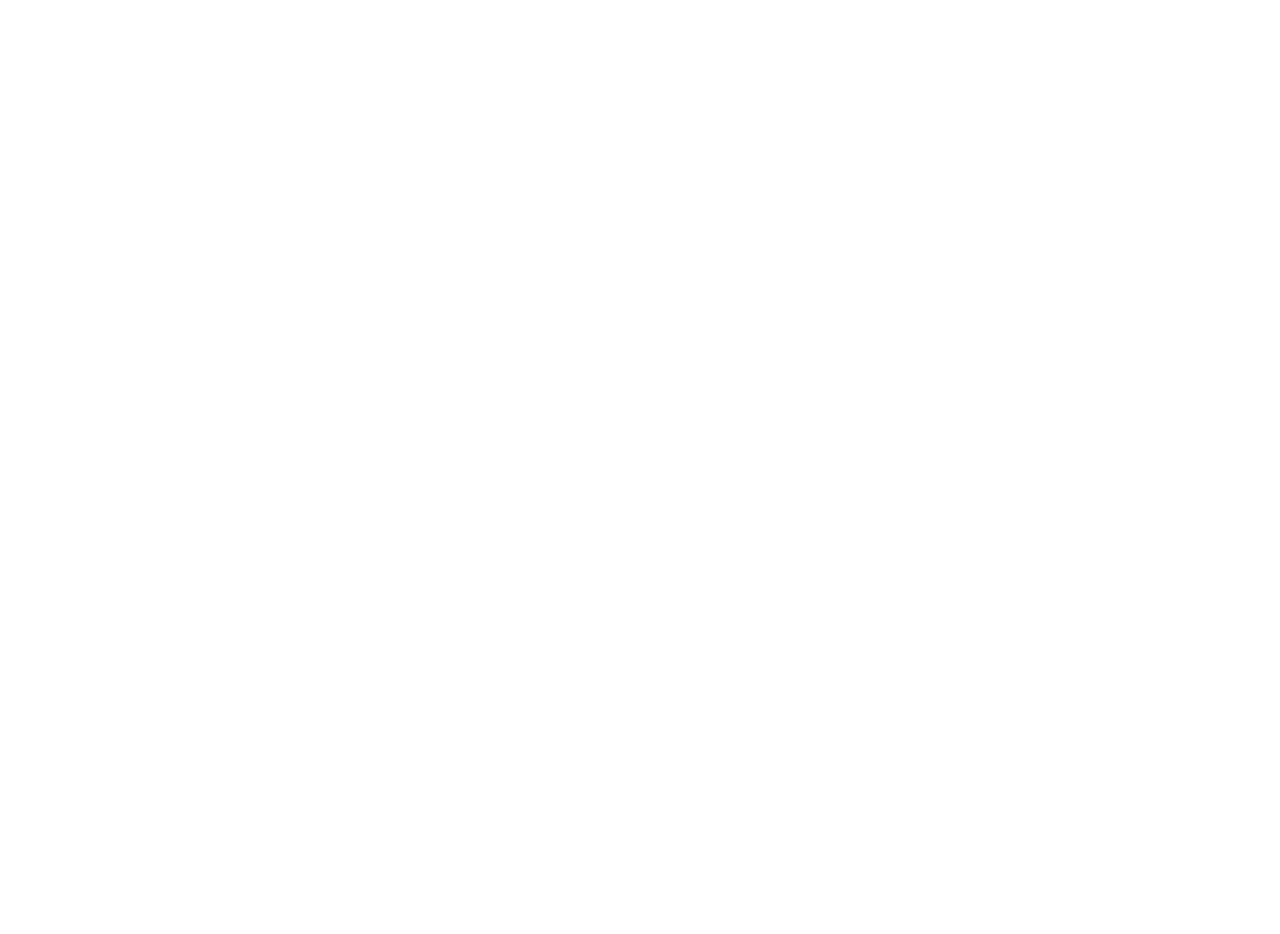
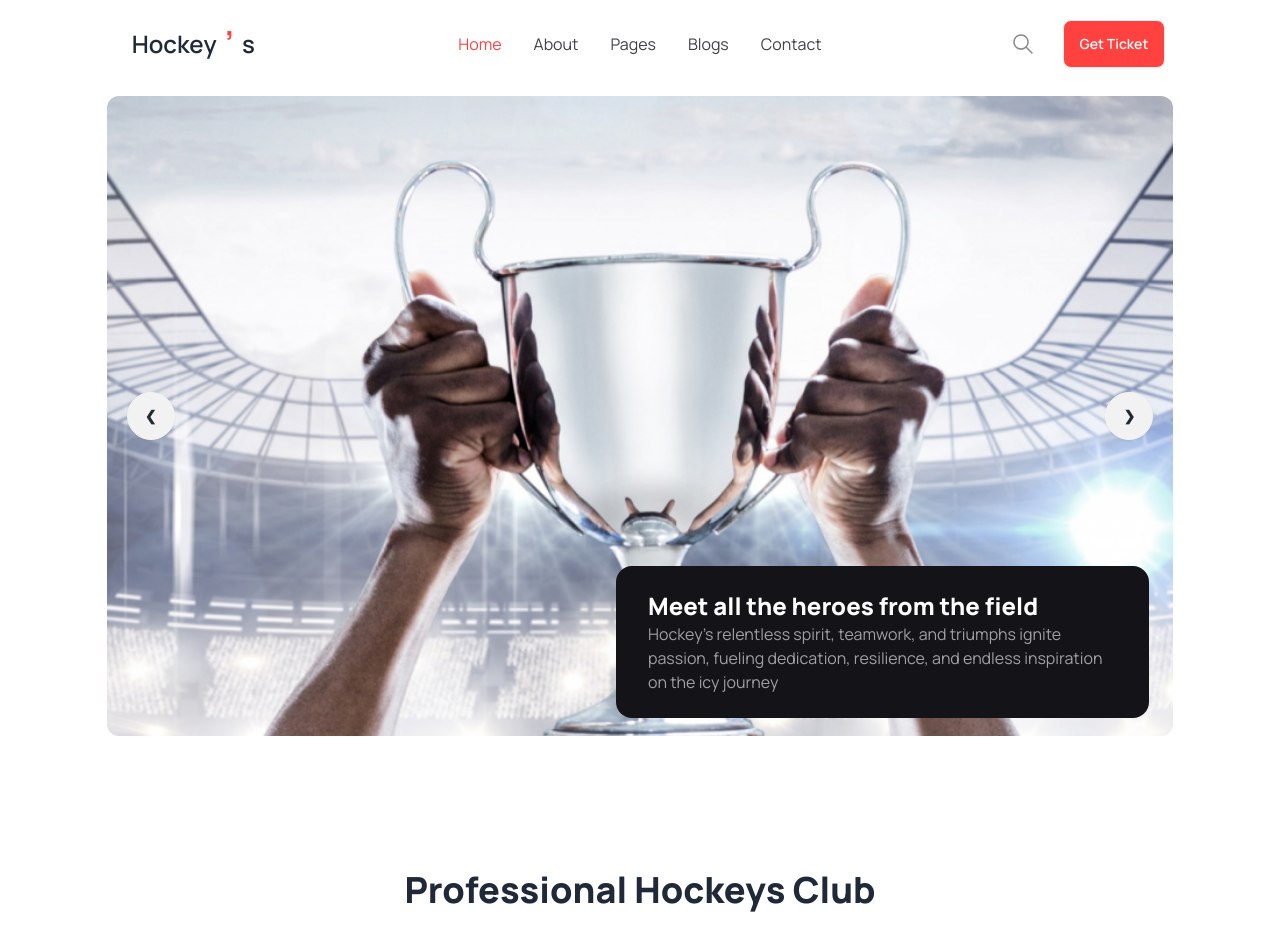
Before and after one commit to rakib3719/hockeys-a3, a plain HTML site: page index.html in a window 1280 px wide. Before the commit the page ends 800 px from the top, so only its background shows below. Drawn offline with nearby package versions, Linux system fonts and the light colour scheme.

Commit message:
header section done

```diff
--- a/index.html
+++ b/index.html
@@ -18,6 +18,7 @@
         extend: {
           colors: {
             clifford: '#da373d',
+          "primary-color": '#FF4240;',
           }
         }
       }
@@ -38,12 +39,107 @@
 </head>
 <body   class="manrope" >
 
-    <header>
+    <header  class="w-11/12  md:w-10/12 mx-auto relative" >
 
 
+
+
+        <div class="navbar bg-base-100 mt-2">
+            <div class="navbar-start">
+              <div class="dropdown">
+                <div tabindex="0" role="button" class="btn btn-ghost lg:hidden">
+                  <svg xmlns="http://www.w3.org/2000/svg" class="h-5 w-5" fill="none" viewBox="0 0 24 24" stroke="currentColor"><path stroke-linecap="round" stroke-linejoin="round" stroke-width="2" d="M4 6h16M4 12h8m-8 6h16" /></svg>
+                </div>
+                <ul tabindex="0" class="menu menu-sm dropdown-content mt-3 z-[1] p-2 shadow bg-base-100 rounded-box w-52">
+
+                  <li><a  class="text-primary-color" >Home</a></li>
+                  <li><a>About</a></li>
+
+                  <li><a>Pages</a></li>
+                  <li><a>Blogs</a></li>
+                  <li><a>Contact</a></li>
+                </ul>
+              </div>
+              <a class="btn btn-ghost text-xl md:text-2xl ">Hockey  <span  class="text-primary-color text-4xl">’</span>s</a>
+            </div>
+            <div class="navbar-center hidden lg:flex">
+              <ul class="menu menu-horizontal px-1 text-base font-normal text-[#424247]">
+                <li><a class="text-primary-color" >  Home</a></li>
+                <li><a>About</a></li>
+
+                <li><a>Pages</a></li>
+                <li><a>Blogs</a></li>
+                <li><a>Contact</a></li>
+              </ul>
+            </div>
+            <div class="navbar-end space-x-7">
+
+                <img class="hidden md:flex" src="./img/searach.svg" alt="">
+              <a class="btn bg-primary-color text-white">Get Ticket</a>
+            </div>
+          </div>
+
+
+
+<!-- banner section -->
+
+
+
+
+<div class="carousel md:h-[80vh] relative  mt-4 w-full">
+    <div id="slide1" class="carousel-item relative w-full">
+      <img  src="./img/1.png" class="w-full object-cover rounded-xl" />
+      <div class="absolute flex justify-between transform -translate-y-1/2 left-5 right-5 top-1/2">
+        <a href="#slide4" class="btn btn-circle">❮</a>
+        <a href="#slide2" class="btn btn-circle">❯</a>
+      </div>
+    </div>
+
+
+    <div id="slide2" class="carousel-item relative w-full">
+      <img src="./img/banner2.jpg" class="w-full object-cover rounded-xl" />
+      <div class="absolute flex justify-between transform -translate-y-1/2 left-5 right-5 top-1/2">
+        <a href="#slide1" class="btn btn-circle">❮</a>
+        <a href="#slide3" class="btn btn-circle">❯</a>
+      </div>
+    </div>
+
+    <div id="slide3" class="carousel-item relative w-full">
+      <img src="./img/banner4.jpg" class="w-full object-cover rounded-xl" />
+      <div class="absolute flex justify-between transform -translate-y-1/2 left-5 right-5 top-1/2">
+        <a href="#slide2" class="btn btn-circle">❮</a>
+        <a href="#slide1" class="btn btn-circle">❯</a>
+      </div>
+    </div>
+
+
+
+  </div>
+
+
+
+  <div  class="bg-[#131318] lg:w-1/2 px-4  md:px-8 py-6 rounded-2xl lg:absolute lg:bottom-6 lg:right-6" >
+
+
+
+    <h1  class=  "text-base md:text-2xl font-extrabold text-white " >Meet all the heroes from the field</h1>
+
+    <p class="text-sm md:text-base text-[#ffffff99]"   >Hockey's relentless spirit, teamwork, and triumphs ignite passion, fueling dedication, resilience, and endless inspiration on the icy journey</p>
+</div>
     </header>
 
-<main>
+<main  class="w-11/12  md:w-10/12 mx-auto " >
+
+<!-- redial section -->
+
+<section  class="text-center mt-32">
+
+<h1  class="text-4xl font-extrabold" >Professional Hockeys Club</h1>
+<p> <p class="text-sm md:text-base text-[#ffffff99]"   >Hockey's relentless spirit, teamwork, and triumphs ignite passion, fueling dedication, resilience, and endless inspiration on the icy journey</p</p>
+<p></p>
+
+
+</section>
 
 
 
```
Also changed, not shown: img/banner2.jpg (added), img/banner3.jpg (added), img/banner4.jpg (added), img/searach.svg (added).
